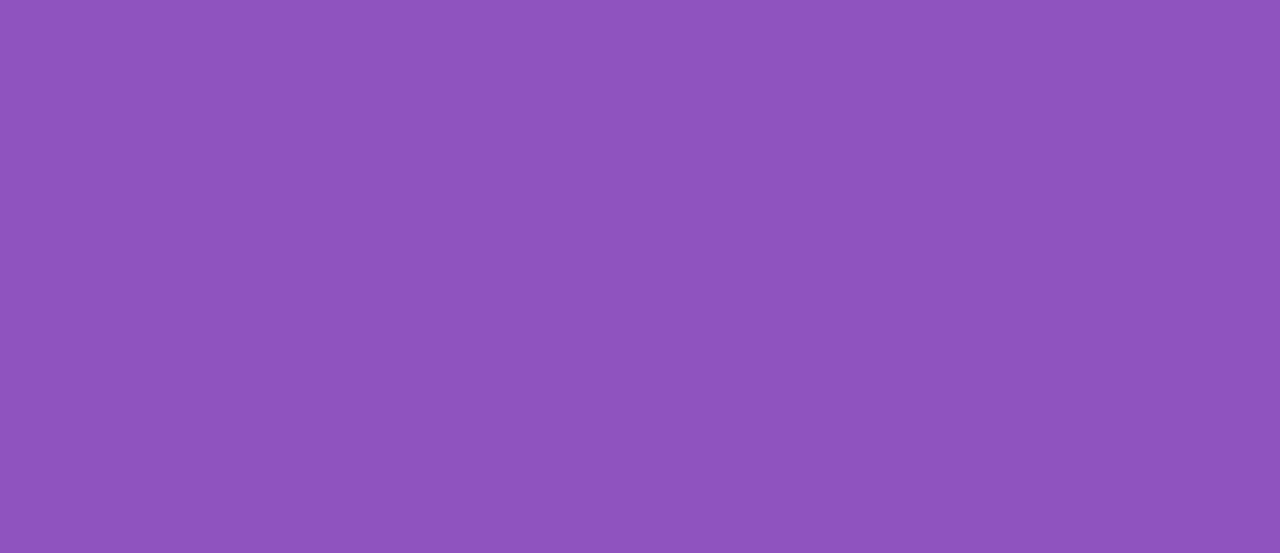
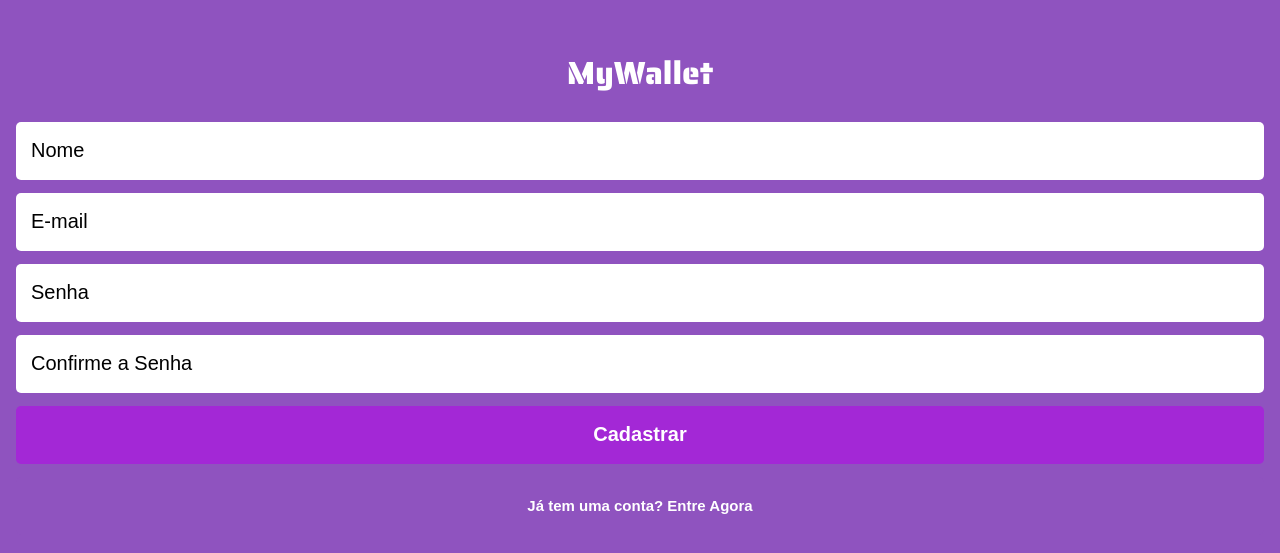
Before and after one commit to camilocoelhogomes/projeto_14_my_wallet_front_end, a React (Create React App) app: page /sign-up in a window 1280 px wide. Shown: the part 113-666 px from the top of the page. Built offline with nearby package versions, Linux system fonts and the light colour scheme.

Commit message:
sign-up server conection inplemented

```diff
--- a/src/App.js
+++ b/src/App.js
@@ -6,7 +6,10 @@ import RoutesConfig from "./RoutesConfig/RoutesConfig";
 function App() {
   const [user, setUser] = useState({
     name: '',
-    token: ''
+    email: '',
+    password: '',
+    passwordConfirm: '',
+    token: '',
   });
 
   return (
--- a/src/RoutesConfig/RoutesConfig.js
+++ b/src/RoutesConfig/RoutesConfig.js
@@ -14,13 +14,13 @@ const RoutesConfig = () => {
 	return (
 		<BrowserRouter>
 			<Switch>
-				<Route path='/1' exact>
+				<Route path='/' exact>
 					<Login />
 				</Route>
-				<Route path='/SignUp' exact>
+				<Route path='/sign-up' exact>
 					<SignUp />
 				</Route>
-				<Route path='/' exact>
+				<Route path='/contabil-data' exact>
 					<Extrato />
 				</Route>
 			</Switch>
--- a/src/assets/style/GlobalStyle.js
+++ b/src/assets/style/GlobalStyle.js
@@ -7,18 +7,18 @@ import SairaStencilOne from '../fonts/Saira_Stencil_One/SairaStencilOne-Regular.
 const GlobalStyle = createGlobalStyle`
 
 @font-face {
-  font-family: SairaStencilOne;
-  src: url(${SairaStencilOne},ttf);
+  font-family: 'SairaStencilOne';
+  src: url(${SairaStencilOne}) format('truetype');
 }
 
 @font-face {
-  font-family: RelewayNormal;
-  src: url(${RelewayNormal},ttf);
+  font-family: 'RelewayNormal';
+  src: url(${RelewayNormal}) format('truetype');
 }
 
 @font-face {
-  font-family: RelewayBold;
-  src: url(${RelewayBold},ttf);
+  font-family: 'RelewayBold';
+  src: url(${RelewayBold}) format('truetype');
 }
 
 html, body, div, span, applet, object, iframe,
@@ -70,14 +70,14 @@ table {
 }
 
 h1{
-    font-family: 'SairaStencilOne', cursive;
+    font-family: 'SairaStencilOne', sans-serif;
     font-size: 32px;
     line-height: 50px;
     color:#FFFFFF;
 }
 
 h2{
-    font-family: 'RelawayBold', sans-serif;
+    font-family: 'RelawayBold';
     font-size: 26px;
     line-height: 31px;
     color:#FFFFFF;
--- a/src/pages/SignUp/SignUp.js
+++ b/src/pages/SignUp/SignUp.js
@@ -1,20 +1,52 @@
-import React from "react";
+import React, { useState, useContext } from "react";
 import styled from "styled-components";
-import { Link } from "react-router-dom";
+import { Link, useHistory } from "react-router-dom";
 import StyledInput from "../../components/StyledInput";
 import StyledButton from "../../components/StyledButton";
+import UserContext from "../../store/UserContext";
+import { signUp } from "../../servicces/backEndConnection";
 
 const SignUp = () => {
+
+    const { user, setUser } = useContext(UserContext);
+    const history = useHistory();
+    const inputHandler = ({ input, value }) => {
+        const newUserData = { ...user };
+        newUserData[input] = value;
+        setUser(newUserData);
+    }
+
+    const sendToServer = (event) => {
+        event.preventDefault();
+        signUp(user).then((res) => {
+            history.push('/');
+        })
+    }
+
     return (
         <StyledLogin>
             <header className='header-login'>
                 <h1>MyWallet</h1>
             </header>
-            <form className='submit-form'>
-                <StyledInput placeholder='Nome' />
-                <StyledInput placeholder='E-mail' />
-                <StyledInput placeholder='Senha' />
-                <StyledInput placeholder='Confirme a Senha' />
+            <form className='submit-form' onSubmit={sendToServer}>
+                <StyledInput
+                    placeholder='Nome'
+                    onChange={(event) => inputHandler({ input: 'name', value: event.target.value })}
+                />
+                <StyledInput
+                    placeholder='E-mail'
+                    onChange={(event) => inputHandler({ input: 'email', value: event.target.value })}
+                />
+                <StyledInput
+                    placeholder='Senha'
+                    type='password'
+                    onChange={(event) => inputHandler({ input: 'password', value: event.target.value })}
+                />
+                <StyledInput
+                    placeholder='Confirme a Senha'
+                    type='password'
+                    onChange={(event) => inputHandler({ input: 'passwordConfirm', value: event.target.value })}
+                />
                 <StyledButton type='submit'>
                     Cadastrar
                 </StyledButton>
--- a/src/pages/login/Login.js
+++ b/src/pages/login/Login.js
@@ -3,7 +3,7 @@ import styled from "styled-components";
 import { Link } from 'react-router-dom';
 import StyledInput from "../../components/StyledInput";
 import StyledButton from "../../components/StyledButton";
-import { siginIn } from "../../servicces/backEndConnection";
+import { signIn } from "../../servicces/backEndConnection";
 import { siginInSchema } from "../../servicces/validations";
 import UserContext from "../../store/UserContext";;
 
@@ -34,7 +34,7 @@ const Login = () => {
         }
         setInputError(!!joiError);
         setDisabledForm(true);
-        siginIn(userData)
+        signIn(userData)
             .then((res) => {
                 setDisabledForm(false);
                 setUser({
@@ -70,7 +70,7 @@ const Login = () => {
                 <StyledButton type='submit'>
                     Entrar
                 </StyledButton>
-                <Link to='/SignUp'>
+                <Link to='/sign-up'>
                     <StyledButton themeType='secundary'>
                         Primeira vez? Cadastre-se!
                     </StyledButton>
--- a/src/servicces/backEndConnection.js
+++ b/src/servicces/backEndConnection.js
@@ -2,8 +2,10 @@ import axios from "axios";
 
 const API = `http://localhost:4000`;
 
-const siginIn = ({ email, password }) => axios.post(`${API}/`, { email, password });
+const signIn = ({ email, password }) => axios.post(`${API}/`, { email, password });
+const signUp = ({ email, password, name, passwordConfirm }) => axios.post(`${API}/sign-up`, { email, password, name, passwordConfirm });
 
 export {
-    siginIn,
+    signIn,
+    signUp,
 }
```
